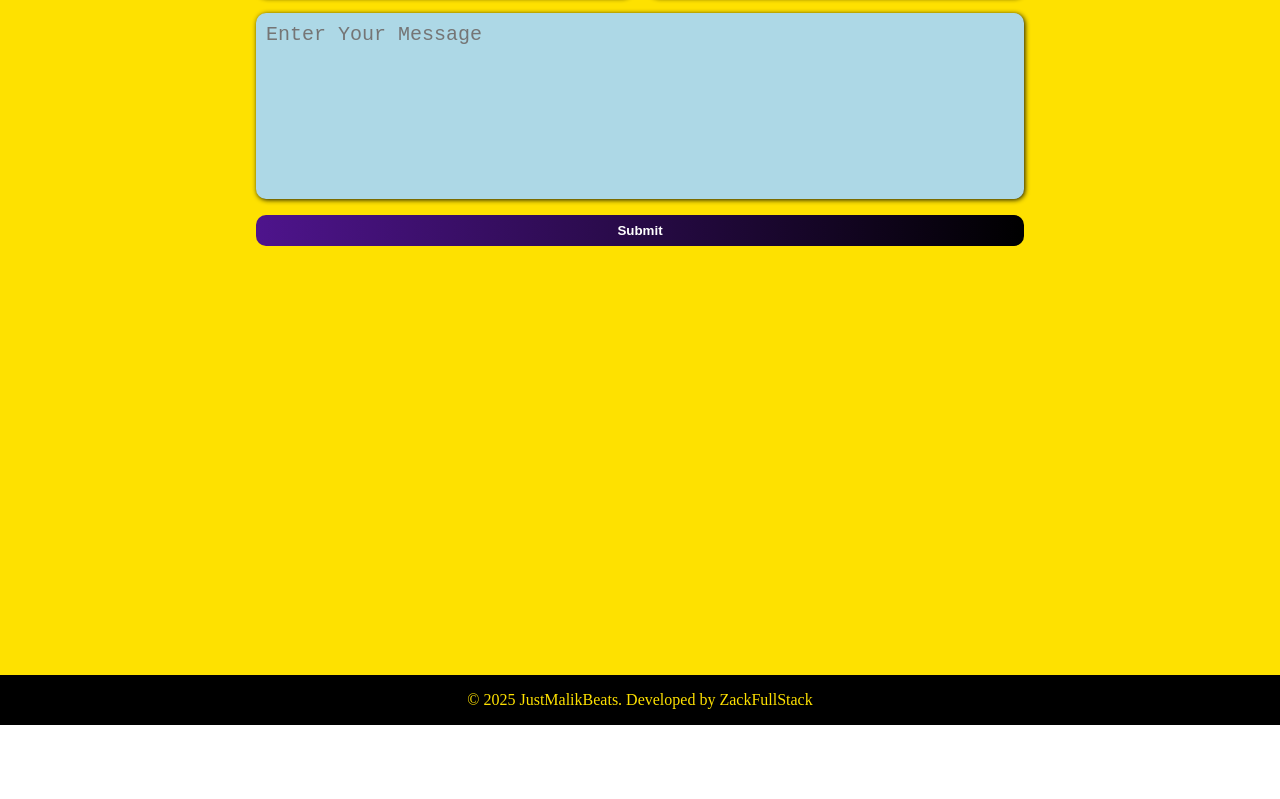
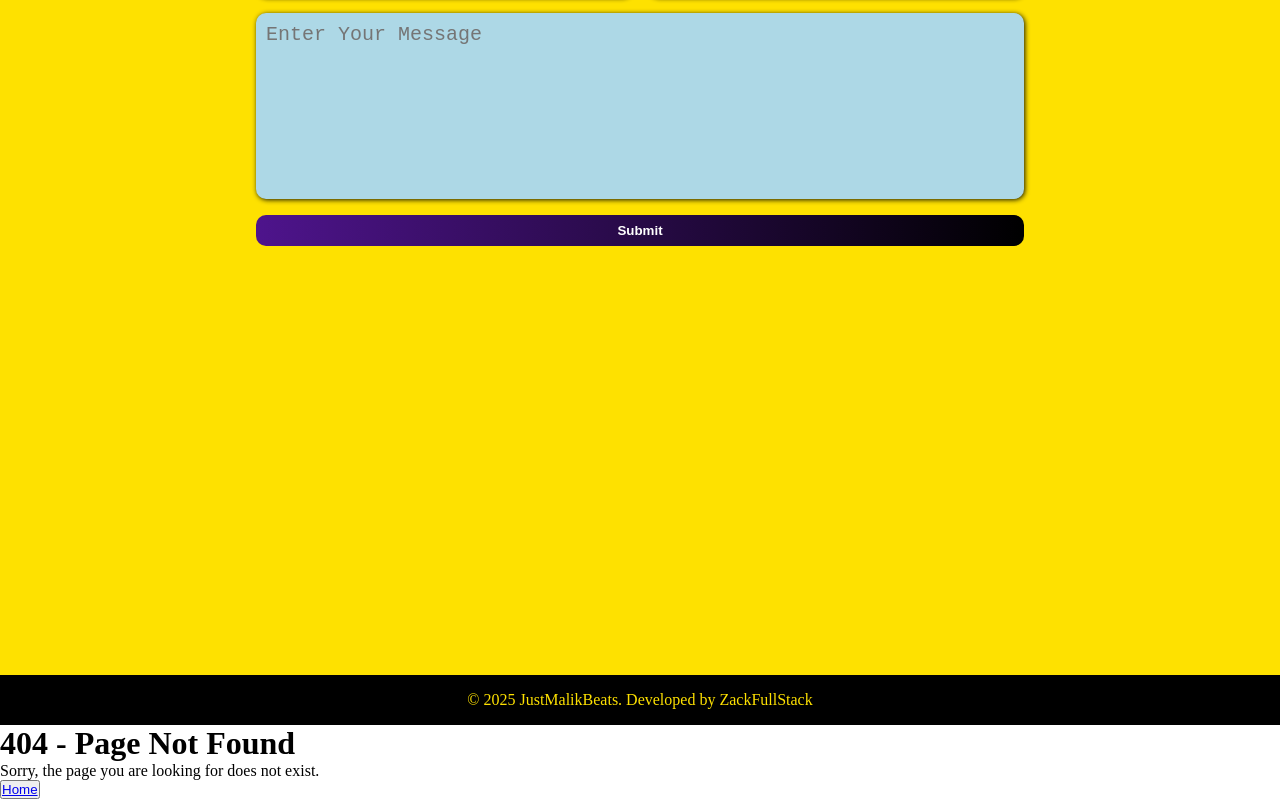
Before and after one commit to ZacksBroDev/JustMalikBeats, a React (Vite) app: page / in a window 1280 px wide. Shown: the part 4089-4888 px from the top of the page. Before the commit the page ends 4814 px from the top, so only its background shows below. Built offline with nearby package versions, Linux system fonts and the light colour scheme.

Commit message:
Notfound still useful

```diff
--- a/src/App.jsx
+++ b/src/App.jsx
@@ -1,11 +1,13 @@
 import React from 'react';
 import Home from './pages/home/home';
+import NotFound from './pages/notFoundPage/NotFound';
 
 function App() {
 
   return (
     <>
       <Home />
+      <NotFound />
     </>
   )
 }
```
